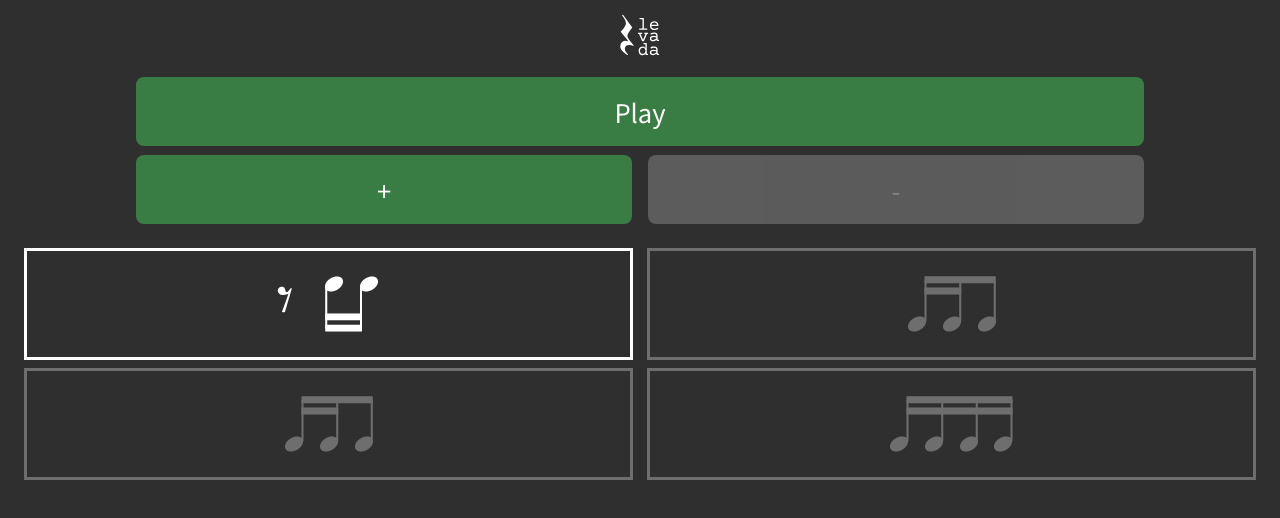
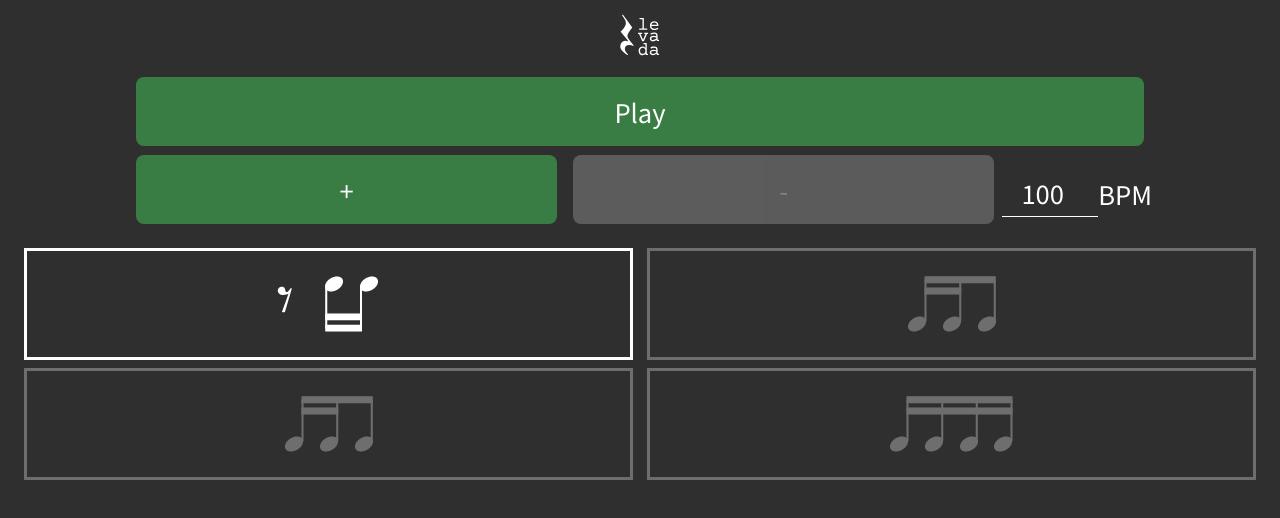
Before and after one commit to Vernalhav/levada, a React (Create React App) app: page / in a window 1280 px wide. Shown: the top 518 px of the page. Built offline with nearby package versions, Linux system fonts and the light colour scheme; a web font is replaced by a local one.

Commit message:
Added bpm input

```diff
--- a/src/assets/styles/global.css
+++ b/src/assets/styles/global.css
@@ -12,6 +12,17 @@
     margin: 0;
     padding: 0;
     box-sizing: border-box;
+}
+
+div,
+img,
+button,
+label {
+    user-select: none; /* standard syntax */
+    -webkit-user-select: none; /* webkit (safari, chrome) browsers */
+    -moz-user-select: none; /* mozilla browsers */
+    -khtml-user-select: none; /* webkit (konqueror) browsers */
+    -ms-user-select: none; /* IE10+ */
 }
 
 body,
@@ -46,7 +57,10 @@ input {
     font-family: 'Noto Sans TC';
     font-size: 1.6rem;
     text-align: center;
-    color: var(--color-background);
+    color: var(--color-contrast);
+    border: none;
+    background: none;
+    border-bottom: 1px solid var(--color-contrast);
 }
 
 button {
--- a/src/components/RhythmicFigure/styles.css
+++ b/src/components/RhythmicFigure/styles.css
@@ -6,12 +6,6 @@
     border: 3px solid var(--color-contrast);
     opacity: 0.3;
     transition: opacity 0.2s;
-
-    user-select: none; /* standard syntax */
-    -webkit-user-select: none; /* webkit (safari, chrome) browsers */
-    -moz-user-select: none; /* mozilla browsers */
-    -khtml-user-select: none; /* webkit (konqueror) browsers */
-    -ms-user-select: none; /* IE10+ */
 }
 
 .rhythmic-figure.highlighted{
--- a/src/pages/MainPage/index.tsx
+++ b/src/pages/MainPage/index.tsx
@@ -1,4 +1,4 @@
-import React, { useState, useEffect } from 'react';
+import React, { useState, useEffect, FormEvent } from 'react';
 import classNames from 'classnames';
 
 import levadaLogo from '../../assets/images/levada-logo-white.svg';
@@ -18,7 +18,7 @@ function MainPage(): JSX.Element {
 
     const [currentBeat, setCurrentBeat] = useState(0);
     const [maxBeats, setMaxBeats] = useState(INIT_MAX_BEATS);
-    const bpm = INIT_BPM;
+    const [bpm, setBpm] = useState(INIT_BPM);
 
     const [rhythmicFigures, setRhythmicFigures] = useState(() => {
         const randomArray: string[] = [];
@@ -80,6 +80,20 @@ function MainPage(): JSX.Element {
                         <button type="button" disabled={isPlaying || maxBeats <= MIN_BEATS} onClick={handleRemoveBeat}>
                             -
                         </button>
+                        <div className="bpm-input">
+                            <input
+                                id="tempo"
+                                min="50"
+                                max="160"
+                                type="number"
+                                value={bpm}
+                                onChange={(e: FormEvent<HTMLInputElement>) => {
+                                    const newBpm = Number(e.currentTarget.value);
+                                    if (50 <= newBpm && newBpm <= 160) setBpm(newBpm);
+                                }}
+                            />
+                            <label htmlFor="tempo">BPM</label>
+                        </div>
                     </div>
                 </div>
             </div>
--- a/src/pages/MainPage/styles.css
+++ b/src/pages/MainPage/styles.css
@@ -43,11 +43,22 @@
 #main-page .center-container .container .btn-container {
     display: flex;
     flex-direction: row;
-    justify-content: center;
+    justify-content: space-evenly;
 }
 
 #main-page .center-container .container .btn-container.is-hidden {
     display: none;
+}
+
+#main-page .center-container .container .btn-container .bpm-input {
+    display: flex;
+    flex-direction: row;
+    align-items: center;
+}
+
+#main-page .center-container .container .btn-container .bpm-input input {
+    height: 3rem;
+    width: 6rem;
 }
 
 #main-page .center-container .container .btn-container button {
```
